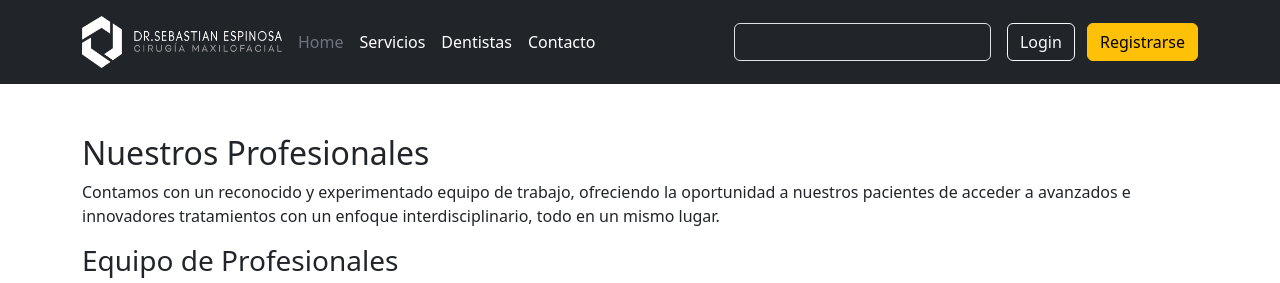
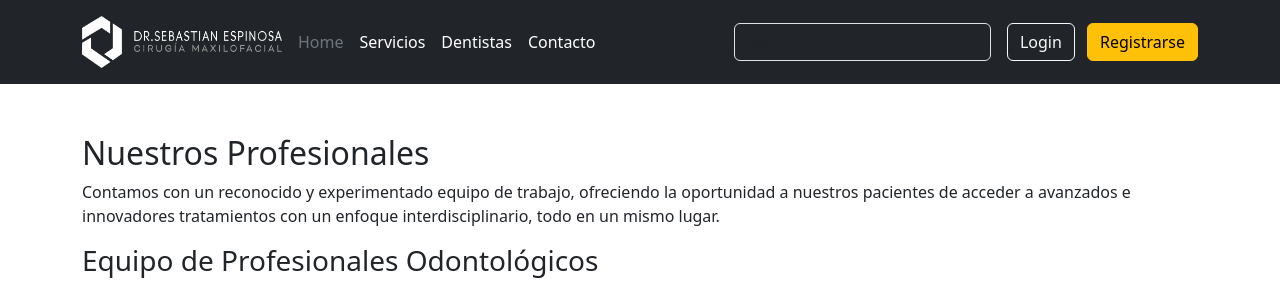
Before and after one commit to Isabellags/MediApp, a Django app: page /profesionales in a window 1280 px wide. Shown: the top 283 px of the page. Run offline with Django 4.2, Linux system fonts and the light colour scheme; data comes from the database, SQL or seed files in the repository.

Commit message:
cambio de titulo en profesionales

```diff
--- a/appweb/templates/profesionales.html
+++ b/appweb/templates/profesionales.html
@@ -10,8 +10,8 @@
       acceder a avanzados e innovadores tratamientos con un enfoque interdisciplinario, todo en un mismo lugar.</p>
     <div id="profesionales_excelencia" class="row">
       <div class="cont-profesionales col-lg-12 col-md-12 col-sm-12 col-xs-12">
-        <h3>Equipo de Profesionales</h3>
-        <!--Modificación de título-->
+        <h3>Equipo de Profesionales Odontológicos</h3>
+        <!--Modificación de títuloooooo-->
 
 
 
```
